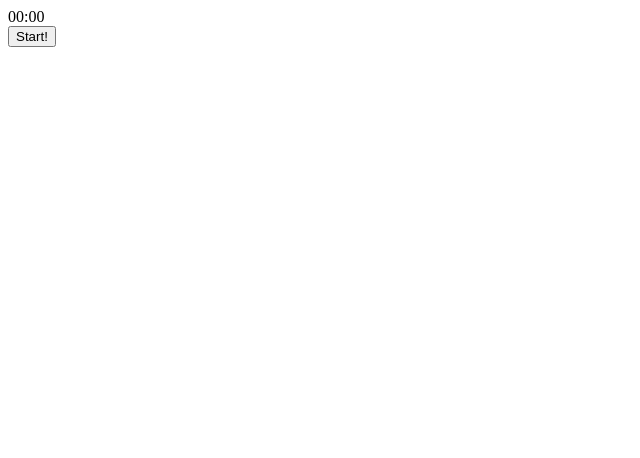
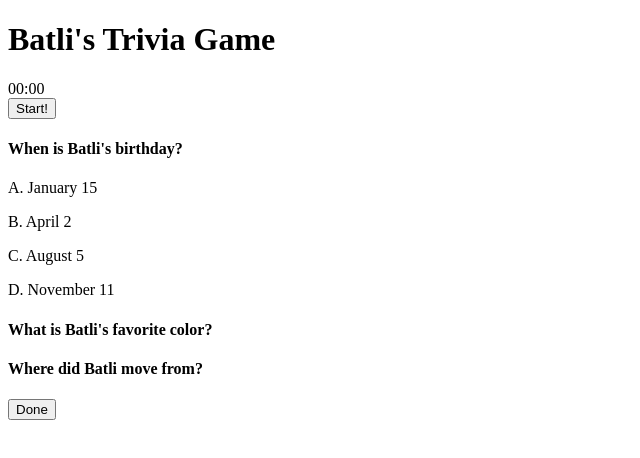
Before and after one commit to batlijo/Trivia-Game, a plain HTML site: page index.html in a window 1280 px wide. Shown: the whole page, without its empty margins (0-640 px from the left). Drawn offline with Linux system fonts and the light colour scheme.

Commit message:
make multiple choice q&a's

```diff
--- a/index.html
+++ b/index.html
@@ -2,15 +2,25 @@
 <html>
 <head>
 	<title> Batli's Trivia Game</title>
-	<script src="apps.js"></script>
+	<script src=assets/javascript/apps.js></script>
 </head>
 
 <body>
+	<h1> Batli's Trivia Game </h1>
 <div id="display">00:00</div>
 <div id="time-left"></div>
-<button id="button">Start!</button>
-<script type="text/javascript">
+<button id="start button">Start!</button>
 
-</script>
+	<div id="question1">
+		<h4> When is Batli's birthday? </h4>
+			<p> A. January 15 </p>
+			<p> B. April 2 </p>
+			<p> C. August 5 </p>
+			<p> D. November 11 </p>
+	</div>
+
+<h4>What is Batli's favorite color? </h4>
+<h4>Where did Batli move from? </h4>
+<button id="done button"> Done</button>
 </body>
 </html>
```
